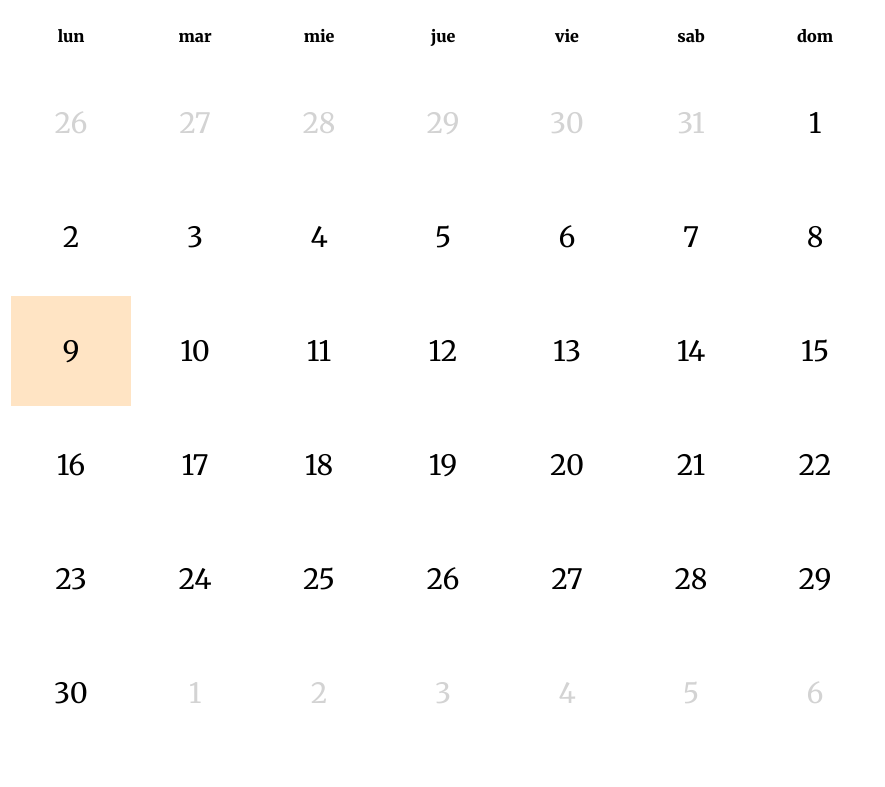
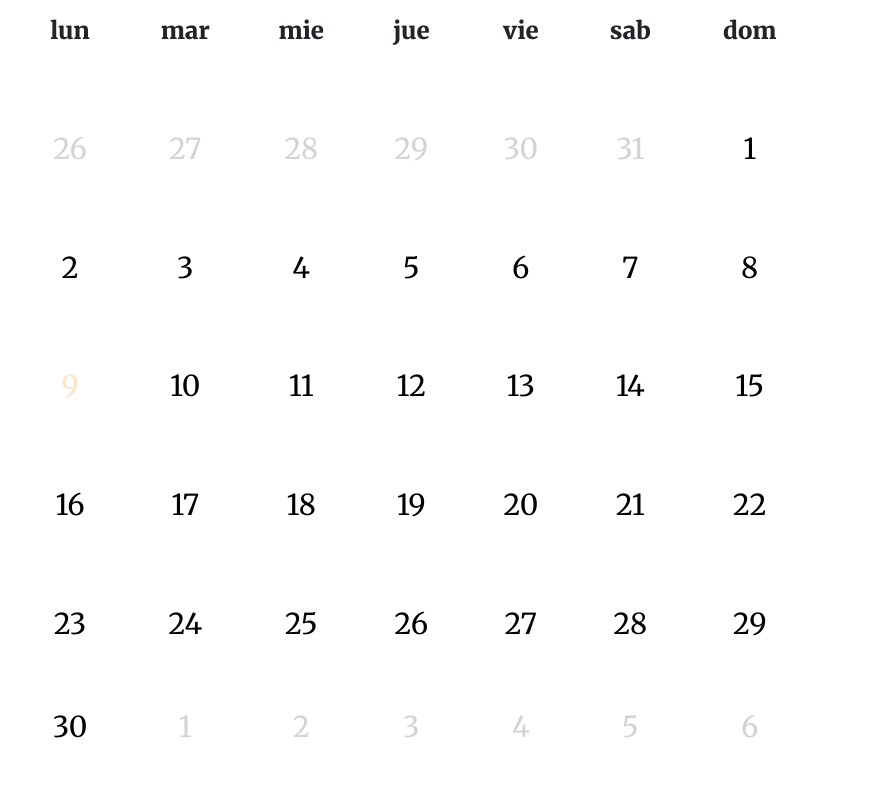
Before and after one commit to nickamg/habitmaker, a plain HTML site: page index.html in a window 1280 px wide. Shown: the part 85-872 px from the top of the page, without its empty margins (0-885 px from the left). Drawn offline with nearby package versions, Linux system fonts and the light colour scheme.

Commit message:
Codigo pasado a JQuery

```diff
--- a/css/style.css
+++ b/css/style.css
@@ -2,49 +2,56 @@
   font-family: 'Merriweather', serif;
 }
 
+table {
+  width: 100%;
+  height: 100%;
+}
+
 td {
   text-align: center;
-  width: 120px;
-  height: 110px;
+  height: 14.8571% !important;
 }
 
 button {
+  padding: 5px;
   background-color: white;
   border: none;
   cursor: pointer;
-  box-shadow: none;
-  transition: box-shadow .33s ease-out;
+  transition: background-color .20s ease-out;
+}
+
+td > button {
+  width: 100%;
+  height: 100%;
+  font-size: calc(16px + 1vw);
 }
 
 td > button:active {
-  padding-top: 0px;
-  padding-left: 0px;
-  padding-right: 0px;
-  padding-bottom: 0px;
+  background-color: orange;
+  padding: 5px;
 }
 
 td > button:hover {
-  box-shadow: 0 5px 0 -3px black;
+  background-color: bisque;
 }
 
 td > button:focus {
-  background-color: bisque;
+  background-color: orange;
   outline: none;
   border: none;
 }
 
+.calendario {
+  width: 1200px;
+  height: 1200px;
+}
+
 .dia_mes_actual {
-  width: 100%;
-  height: 100%;
   text-align: center;
-  font-size: 28px;
 }
 
 .dia_mes_diferente {
-  width: 100%;
-  height: 100%;
   text-align: center;
-  font-size: 28px;
   color: lightgrey;
 }
 
@@ -54,13 +61,43 @@ td > button:focus {
 
 .dia_semana {
   font-weight: 900;
-  height: 55px;
+  font-size: calc(11px + 1vw);
 }
 
 .hoy {
-  background-color: bisque;
+  color: bisque;
 }
 
 #nombre_mes {
   display: inline-block;
 }
+
+/* TABLA MEDIA QUERIES */
+
+@media (min-width: 576px) {
+  #calendario_dias {
+    width: 576px;
+    height: 576px;
+  }
+}
+
+@media (min-width: 768px) {
+  #calendario_dias {
+    width: 768px;
+    height: 768px;
+  }
+}
+
+@media (min-width: 992px) {
+  #calendario_dias {
+    width: 992px;
+    height: 992px;
+  }
+}
+
+@media (min-width: 1200px) {
+  #calendario_dias {
+    width: 800px;
+    height: 800px;
+  }
+}
--- a/index.html
+++ b/index.html
@@ -1,21 +1,34 @@
 <!DOCTYPE html>
-<html>
+<html lang="es">
 <head>
   <title>Habit Maker</title>
+  <meta charset="utf-8">
+
+  <!-- BOOTSTRAP -->
+  <link rel="stylesheet" href="https://maxcdn.bootstrapcdn.com/bootstrap/4.0.0/css/bootstrap.min.css" integrity="sha384-Gn5384xqQ1aoWXA+058RXPxPg6fy4IWvTNh0E263XmFcJlSAwiGgFAW/dAiS6JXm" crossorigin="anonymous">
+  <script src="https://code.jquery.com/jquery-3.2.1.slim.min.js" integrity="sha384-KJ3o2DKtIkvYIK3UENzmM7KCkRr/rE9/Qpg6aAZGJwFDMVNA/GpGFF93hXpG5KkN" crossorigin="anonymous"></script>
+  <script src="https://cdnjs.cloudflare.com/ajax/libs/popper.js/1.12.9/umd/popper.min.js" integrity="sha384-ApNbgh9B+Y1QKtv3Rn7W3mgPxhU9K/ScQsAP7hUibX39j7fakFPskvXusvfa0b4Q" crossorigin="anonymous"></script>
+  <script src="https://maxcdn.bootstrapcdn.com/bootstrap/4.0.0/js/bootstrap.min.js" integrity="sha384-JZR6Spejh4U02d8jOt6vLEHfe/JQGiRRSQQxSfFWpi1MquVdAyjUar5+76PVCmYl" crossorigin="anonymous"></script>
+  <meta name="viewport" content="width=device-width, initial-scale=1, shrink-to-fit=no">
+  <link rel="stylesheet" href="https://maxcdn.bootstrapcdn.com/bootstrap/4.0.0/css/bootstrap.min.css" integrity="sha384-Gn5384xqQ1aoWXA+058RXPxPg6fy4IWvTNh0E263XmFcJlSAwiGgFAW/dAiS6JXm" crossorigin="anonymous">
+
+  <!-- FUENTES -->
+  <link href="https://fonts.googleapis.com/css?family=Merriweather:300,400,900" rel="stylesheet">
+
+  <!-- COSA MIA -->
+  <script src="js\calendario.js"></script>
   <link rel="stylesheet" type="text/css" href="css\style.css">
-  <meta charset="utf-8">
-  <script src="js\calendario.js"></script>
-  <link href="https://fonts.googleapis.com/css?family=Merriweather:300,400,900" rel="stylesheet">
 </head>
 <body onload="crearCalendario()">
-  <div>
-    <button class="boton" onclick="modificarFecha(-1), obtenerFechas(), escribirNombreMes()">Mes anterior</button>
-    <h1 id="nombre_mes"></h1>
-    <button class="boton" onclick="modificarFecha(1), obtenerFechas(), escribirNombreMes()">Mes siguiente</button>
-  </div>
-  <div id="calendario_dias">
-  </div>
-  <div>
-    <p id="texto"></p>
+  <div class="container-fluid">
+    <div>
+      <button class="boton" onclick="modificarFecha(-1), obtenerFechas(), escribirNombreMes()">&#9668</button>
+      <h1 id="nombre_mes"></h1>
+      <button class="boton" onclick="modificarFecha(1), obtenerFechas(), escribirNombreMes()">&#9658</button>
+    </div>
+    <div id="calendario_dias"></div>
+    <div>
+      <p id="texto"></p>
+    </div>
   </div>
 </body>
--- a/js/calendario.js
+++ b/js/calendario.js
@@ -25,23 +25,29 @@ function fechaSeleccionada(mes) {
 function escribirCalendario(dia, fecha) {
   if(fecha.getMonth() == fechaSeleccionada(fechaGlobal).getMonth()) {
     if(fecha.getDate() == fechaActual().getDate() && fecha.getMonth() == fechaActual().getMonth()) {
-      document.getElementById("dia" + dia).className = "dia_mes_actual hoy";
-      document.getElementById("dia" + dia).innerHTML = fecha.getDate();
-      document.getElementById("dia" + dia).value = fecha.getDate() + " " + fecha.getMonth() + " " + fecha.getFullYear();
+      $("#dia" + dia)
+        .removeClass("dia_mes_diferente")
+        .addClass("dia_mes_actual hoy")
+        .html(fecha.getDate())
+        .val(fecha.getDate() + " " + fecha.getMonth() + " " + fecha.getFullYear());
     } else {
-      document.getElementById("dia" + dia).className = "dia_mes_actual";
-      document.getElementById("dia" + dia).innerHTML = fecha.getDate();
-      document.getElementById("dia" + dia).value = fecha.getDate() + " " + fecha.getMonth() + " " + fecha.getFullYear();
+      $("#dia" + dia)
+        .removeClass("hoy dia_mes_diferente")
+        .addClass("dia_mes_actual")
+        .html(fecha.getDate())
+        .val(fecha.getDate() + " " + fecha.getMonth() + " " + fecha.getFullYear());
     }
   } else {
-    document.getElementById("dia" + dia).className = "dia_mes_diferente";
-    document.getElementById("dia" + dia).innerHTML = fecha.getDate();
-    document.getElementById("dia" + dia).value = fecha.getDate() + " " + fecha.getMonth() + " " + fecha.getFullYear();
+    $("#dia" + dia)
+      .removeClass("hoy dia_mes_actual")
+      .addClass("dia_mes_diferente")
+      .html(fecha.getDate())
+      .val(fecha.getDate() + " " + fecha.getMonth() + " " + fecha.getFullYear());
   }
 }
 
 function escribirNombreMes() {
-  document.getElementById("nombre_mes").innerHTML = nombresMeses[fechaSeleccionada(fechaGlobal).getMonth()] + " " + fechaSeleccionada(fechaGlobal).getFullYear();
+  $("#nombre_mes").html(nombresMeses[fechaSeleccionada(fechaGlobal).getMonth()] + " " + fechaSeleccionada(fechaGlobal).getFullYear());
 }
 
 function obtenerFechas() {
@@ -63,21 +69,25 @@ function obtenerFechas() {
 function crearTablaCalendario() {
   var diasSemana = ["lun", "mar", "mie", "jue", "vie", "sab", "dom"];
   var dia = 1;
-  document.getElementById("calendario_dias").innerHTML = "<table id='tabla_dias'></table>";
+  $("#calendario_dias").html("<table id='tabla_dias'></table>");
   for(var i = 1; i <= 7; i++) {
-    document.getElementById("tabla_dias").innerHTML += "<tr id='fila" + i + "'></tr>";
+    $("#tabla_dias").append("<tr id='fila" + i + "'></tr>");
     for(var j = 1; j <= 7; j++) {
       if(i == 1) {
-        document.getElementById("fila" + i).innerHTML += "<td class='dia_semana'>" + diasSemana[j - 1] + "</td>";
+        $("#fila" + i).append("<td class='dia_semana'>" + diasSemana[j - 1] + "</td>");
       } else {
-        document.getElementById("fila" + i).innerHTML += "<td><button id='dia" + dia + "'onclick=\x22clickDia(document.getElementById(\x27dia" + dia + "\x27).value)\x22></button></td>";
+        $("#fila" + i).append("<td><button id='dia" + dia + "'></button></td>");
         dia++;
       }
     }
   }
 }
 
-function clickDia(diaSeleccionado) {
-  var fecha = diaSeleccionado.split(" ");
-  document.getElementById("texto").innerHTML = "Dia " + fecha[0] + " de " + nombresMeses[fecha[1]] + " de " + fecha[2];
-}
+$(document).ready(function(){
+  $("button").filter(function(){
+    return this.id.match(/dia+[0-9]/);
+  }).click(function(){
+    var fecha = $(this).val().split(" ");
+    $("#texto").html("Dia " + fecha[0] + " de " + nombresMeses[fecha[1]] + " de " + fecha[2]);
+  });
+});
```
